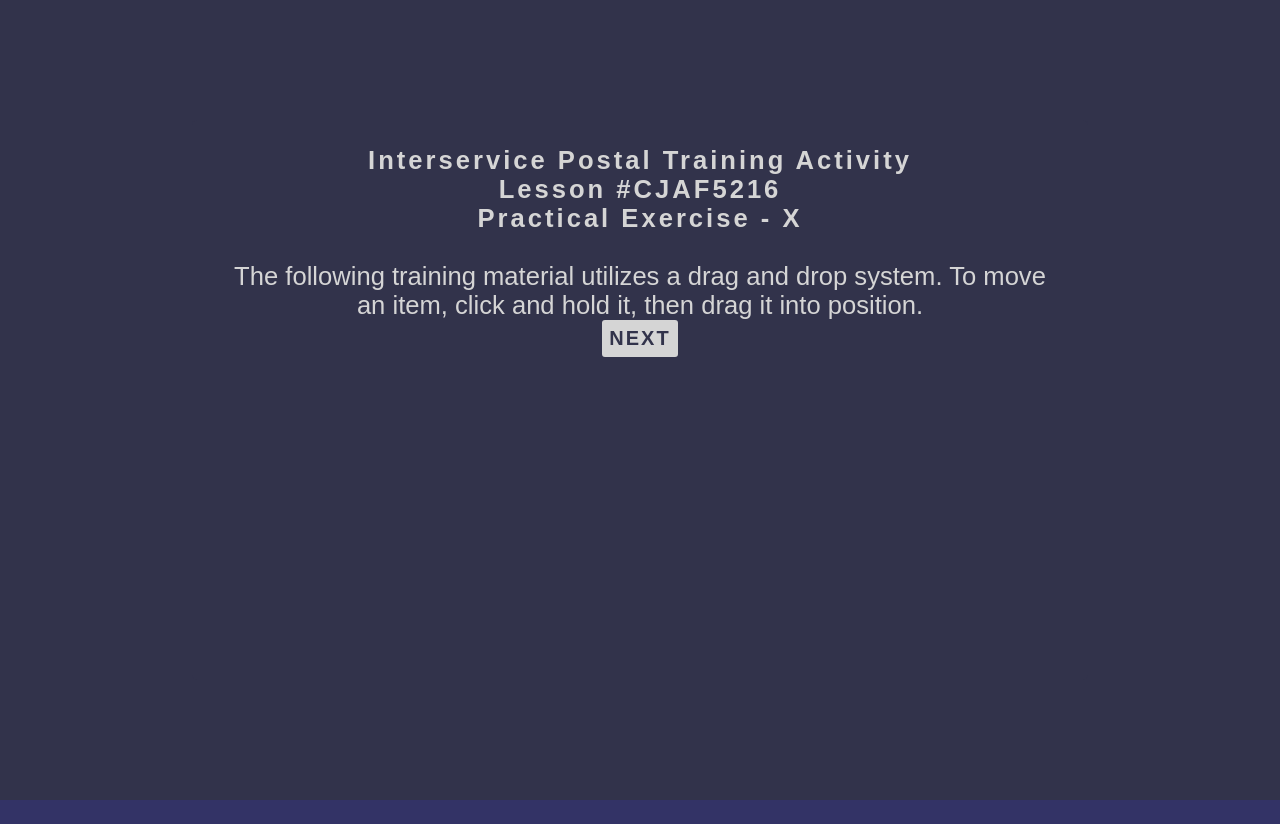
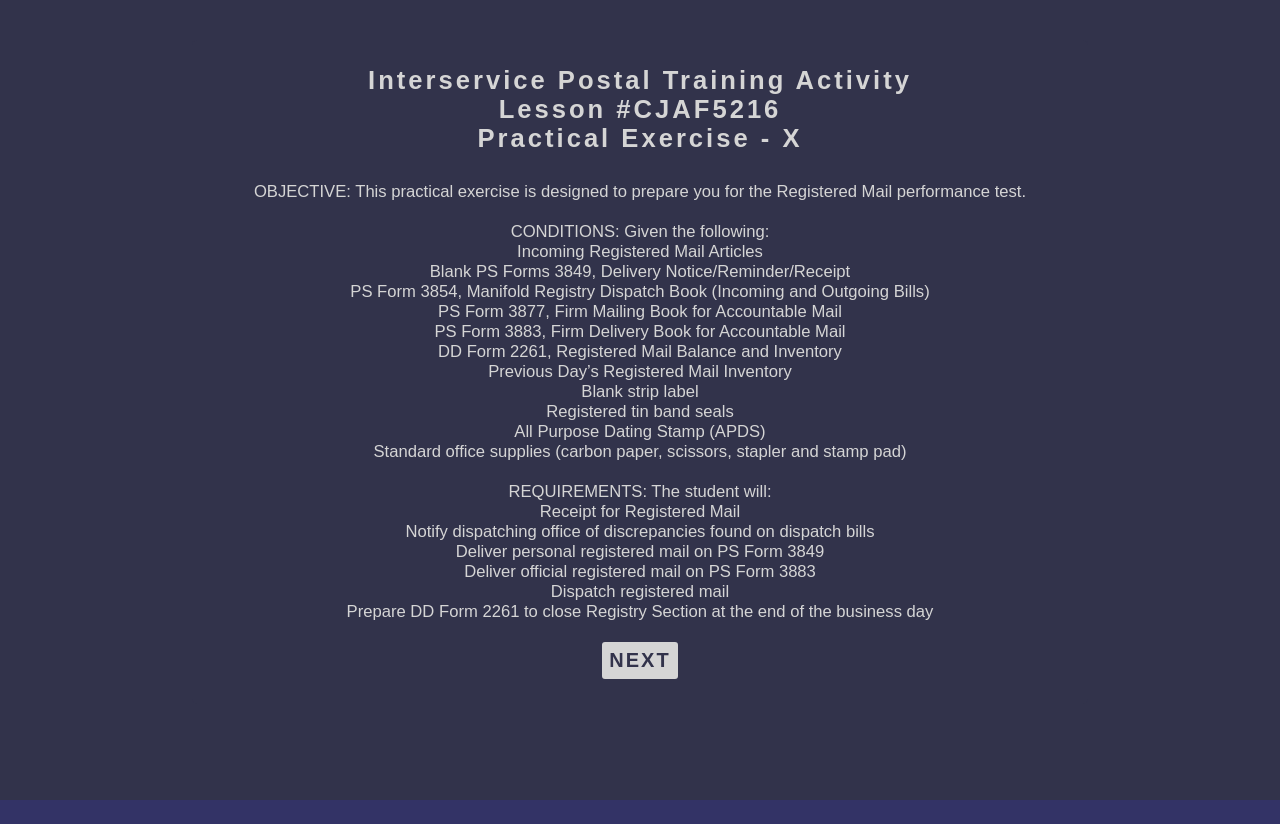
Before and after one commit to jaimitch/Postal-PEY, a Vue app: page / in a window 1280 px wide. Built offline with nearby package versions, Linux system fonts and the light colour scheme.

Commit message:
added new situation text

```diff
--- a/src/components/Frame.vue
+++ b/src/components/Frame.vue
@@ -192,12 +192,12 @@
             </button>
             </div>
             <div v-if="this.pageNum == 10 && !this.sit5TruckBill">
-              <button class="creation-button" style="position:absolute; width:25vw; top:15vw; left:9vw;" @click="createSit5Form($event)">
+              <button class="creation-button" style="position:absolute; width:25vw; top:20vw; left:9vw;" @click="createSit5Form($event)">
               CREATE NEW OUTGOING TRUCK BILL
             </button>
             </div>
           </div>
-          <div class= "form-creation" style="position:relative; width:25vw; bottom:8vw; left:1vw;" v-if="getSituationNumber == 6 && !this.sit62261">
+          <div class= "form-creation" style="position:relative; width:25vw; bottom:8vw; left:-0.4vw;" v-if="getSituationNumber == 6 && !this.sit62261">
             <button class="creation-button" @click="createSit6Form($event)">
               CREATE NEW DD FORM 2261
             </button>
@@ -607,88 +607,88 @@
         //Sitution 1
         if(this.pageNum ==  1) {
           //Situation 1
-          text = `You are the registry clerk on duty in the registry section at APO AE 09459. You just opened the registry \
-          section and verified the items inside the safe against the previous day's inventory. Verify that the following \
-          items (RB339 065 331US and RB290 770 790US) are accounted for, and then sign the DD Form 2261 (Section B).`
+          text = `You are the registry clerk on duty in the registry section at APO AE 09459, pay grade E-2. You just opened the registry \
+          section in order to verify the items inside the safe against the previous day's inventory. Verify that the following \
+          items (RB339 065 331US and RB290 770 790US) are accounted for, and then sign the DD Form 2261 (Section B) and move it into the safe.`
         }
         //Situation 2 Part 1
         else if(this.pageNum == 2) {
           //Situation 2 Part 1
-          text = "1. PFC Terry Jones, the mail guard, arrives at the registry section on the incoming truck from the AMT \
-          with one registered pouch and two registered outside pieces (OSP's).\
+          text = "Terry Jones, the mail guard, arrives at the registry section at 0900 from the AMT \
+          with one registered pouch and two registered outside pieces (OSPs).\
           <br><br>\
-          APDS all OSPs. Ensure the correctness of the incoming truck bill and sign. Then move the PS Form 3854 form into \
-          the Forms & Pouches section and all of the incoming articles into the Safe."
+          All Purpose Date Stamp (APDS) all outside pieces. Ensure the correctness of the \
+          incoming truck bill and sign. Then move the PS Form 3854 form into the Incoming \
+          Truck Bills section and all of the incoming articles into the Safe."
         }
         //Sitution 2 Part 2
          else if(this.pageNum == 3) {
            //Situation 2 Part 2
-          text = "2. You and George Forrest, the witness, open the pouch and located the incoming inside bill. \
+          text = "You and George Forrest, the witness, open the pouch at 0915 and locate the incoming inside bill. \
           <br><br> \
           APDS all mail pieces. Ensure the correctness of the inside bill and note any discrepancies. Fill out the coupon \
-          on the back side of the bill. Then, sign the bill along with the witness. Move the PS Form 3854 form and the \
-          empty pouch into the Forms & Pouches section and the associated mail articles into the Safe."
+          on the back side of the bill. Then, sign the bill along with the witness. Move the PS Form 3854 form and the empty pouch \
+          into the Incoming Inside Bills section and the associated mail articles into the Safe."
         }
         //Situation 3
         else if(this.pageNum == 4) {
           //Situation 3
-          text = `<div>Deliver the following mail using the appropriate PS Forms. Create a PS Form 3849 for each personal \
-          article and or a PS Form 3883 for each official article, then attach the article to its form. Each form and its attached article go into the outgoing truck.</div><br>\
+          text = `<div>Deliver the following mail using the appropriate PS Forms at 1130. Click each article,  \
+          then select “Create 3883” or “Create 3849” to create the appropriate form. \
+          After the form is filled out, move the mail item to the Items Delivered Outgoing section. </div><br>\
           RB 298 302 613 US , RB 339 065 331 US , RB 290 770 790 US , RB 309 266 140 US , RB 218 344 488 US , RB 143 899 161 US , RB 867 092 744 US , RB 102 022 763 US\
           <br><br>
           Use the following Last Bill Numbers for the PS Form 3883s:<br><br>
           <div  style="position: relative; left:32vw; transform: translateX(-50%);" class=sit3chart style="text-align:center;"> <table><tr><th>UNIT:&nbsp;&nbsp;&nbsp;&nbsp;&nbsp;&nbsp;&nbsp;</th><th>LAST BILL # USED&nbsp;&nbsp;&nbsp;&nbsp;&nbsp;</th><th>UNIT MAIL CLERK</th></tr>\
           <tr><th>14th ADMIN CO</th><th>183</th><th>EARL SMITH</th></tr>\
           <tr><th>13th EOC</th><th>101</th><th>JOHN THOMPSON</th></tr>\
-          <tr><th>11th ENGR DET</th><th>182</th><th>SPC RONNIE CARTER</th></tr>\
+          <tr><th>11th ENGR DET</th><th>182</th><th>RONNIE CARTER</th></tr>\
           <tr><th>45TH MP CO</th><th>195</th><th>JERRY JOHNSON</th></tr></table><div>`
 
         }
         //Situation 4 Part 1
         else if(this.pageNum == 5) {
-          text = "1. Terry Jones, the mail guard, arrives at the registry section from Unit 2 with a pouch and one OSP \
-          to dispatch to the AMT serving you area. Check the incoming truck bill, APDS and sign it. Move the extra OSP to \
-          the Safe and the truck bill to the Forms & Pouches section."
+          text = "Terry Jones, the mail guard, arrives at the registry section from Unit 2 at 1300 with a pouch and OSP(s) \
+           to dispatch to the AMT serving your area. ADPS the outside piece(s). Verify the incoming truck bill. Move the outside \
+           piece(s) to the Safe, the truck bill to the Incoming Truck Bills section, and the pouch to the Incoming Inside Bills/Pouches section."
         }
         //Situation 4 Part 2
         else if(this.pageNum == 6) {
-          text = "2. You and George Forrest, the witness, open the pouch received from Unit 2. Check the incoming \
-          inside bill, and then sign bill with witness. Move all mail to safe and move the inside bill to Forms & Pouches."
+          text = "You and George Forrest, the witness, open the pouch received from Unit 2 at 1315. Verify the incoming inside bill, and then sign bill with \
+           witness. ADPS all mail items, and move all articles into the safe."
         }
         //Situation 4 Part 3
         else if(this.pageNum == 7) {
-          text = "3. Jerry Johnson (the 45th MP CO mail clerk) arrives at the registry section with the items listed \
-          on the PS Form 3877. Ensure the correctness of the PS Form 3877 and sign. Move articles to safe and the PS Form \
-          3877 to Forms & Pouches."
+          text = "Jerry Johnson (the 45th MP CO mail clerk) arrives at the registry section at 1400 with the items listed on the PS Form 3877. Verify the PS Form 3877, \
+          sign, and move into “Items Rcv’d From Other Sources” section. APDS all articles, and move articles into safe."
         }
         //Situation 4 Part 4
         else if(this.pageNum == 8) {
-          text = "4. NOTE: Incoming Truck 5 should be Incoming Transfer Bill 5\
-          <br><br>\
-          SPC Turner, who works at the finance window, comes to the registry section with the items listed on the transfer \
-          bill. APDS all items, and ensure correctness of the transfer bill (PS Form 3877). Sign the bill and move to Forms \
-          & Pouches, move all mail items to Safe."
+          text = "Turner, who works at the finance window, comes to the registry section with the items listed on the transfer bill at 1545. APDS all items. Verify the \
+          3854, sign, and move to “Items Rcv’d From Transfer Bills.” Move all mail items into the Safe."
         }
         //Situation 5 Part 1
         else if(this.pageNum == 9) {
-          text = "The registry section is now closed. Terry Jones, the mail guard has arrived at your location and is \
-          waiting for the outgoing registered mail.\
+          text = "It is 1700, the registry section is now closed. Terry Jones, the mail guard, has arrived at your location and is waiting for the outgoing registered mail.\
           <br><br> \
-          Create a PS Form 3854 for dispatching all pouchable outgoing registered mail to AMF Kennedy, NY 00300. Put this \
-          outgoing inside bill and its associated mail items into a new pouch, and move it into the Safe. "
+          Create a PS Form 3854 for dispatching all pouchable outgoing registered mail to AMF Kennedy, NY 00300. Put this outgoing inside bill and its associated mail items\
+          into a new pouch, and move it into the Outgoing Inside Bills section."
         }
         //Situation 5 Part 2
         else if(this.pageNum == 10) {
-          text = "Prepare the necessary documentation to dispatch all outgoing registered mail (pouches and OSPs) to the \
-          AMT that services your post office.\
+          text = "Prepare the necessary documentation to dispatch all outgoing registered mail (pouches and OSPs) to the AMT that services your post office.\
           <br><br> \
-          Dispatch these items via the Outgoing Truck."
+          AMT SERVING YOUR AREA: AMT, APO AE 09463 <br>\
+          DESTINATION FOR OUTGOING POUCHES: AMF Kennedy, NY 00300 <br>\
+          LAST OUTGOING INSIDE BILL USED: 128 <br>\
+          LAST OUTGOING TRUCK BILL USED: 143 <br>\
+          CURRENT TIME: 1730 <br><br>\
+          Move the PS Form 3854, the pouch(es), and OSP(s) into the Outgoing Truck Bills section."
         }
         //Situation 6
         else if(this.pageNum == 11) {
-          text = "Prepare a DD Form 2261 (Registered Mail Balance and Inventory) to account for all registered mail \
-          received, delivered, dispatched, and mail that is still on hand and has not been delivered. Move this form to \
-          the Forms & Pouches section."
+          text = "Prepare a DD Form 2261 (Registered Mail Balance and Inventory) to account for all registered mail received, delivered, dispatched, \
+          and mail that is still on hand and has not been delivered. Move this form to the Safe."
         }
         return text;
       },
--- a/src/components/TLO.vue
+++ b/src/components/TLO.vue
@@ -6,7 +6,28 @@
             <span class="tlo-title">Interservice Postal Training Activity<br>
             Lesson #CJAF5216<br>
             Practical Exercise - X</span><br><br>
-            The following training material utilizes a drag and drop system. To move an item, click and hold it, then drag it into position.<br>
+            <div class="tlo-text">
+              OBJECTIVE:  This practical exercise is designed to prepare you for the Registered Mail performance test.<br><br>
+              CONDITIONS:  Given the following:<br>
+              Incoming Registered Mail Articles<br>
+              Blank PS Forms 3849, Delivery Notice/Reminder/Receipt<br>
+              PS Form 3854, Manifold Registry Dispatch Book (Incoming and Outgoing Bills)<br>
+              PS Form 3877, Firm Mailing Book for Accountable Mail<br>
+              PS Form 3883, Firm Delivery Book for Accountable Mail<br>
+              DD Form 2261, Registered Mail Balance and Inventory<br>
+              Previous Day’s Registered Mail Inventory<br>
+              Blank strip label<br>
+              Registered tin band seals<br>
+              All Purpose Dating Stamp (APDS)<br>
+              Standard office supplies (carbon paper, scissors, stapler and stamp pad)<br><br>
+              REQUIREMENTS:  The student will:<br>
+              Receipt for Registered Mail<br>
+              Notify dispatching office of discrepancies found on dispatch bills<br>
+              Deliver personal registered mail on PS Form 3849<br>
+              Deliver official registered mail on PS Form 3883<br>
+              Dispatch registered mail<br>
+              Prepare DD Form 2261 to close Registry Section at the end of the business day<br><br>
+            </div>
             <button class="modal-button" @click="modalPage = 2">NEXT</button>
           </div>
     </div>
@@ -16,7 +37,21 @@
             <span class="tlo-title">Interservice Postal Training Activity<br>
             Lesson #CJAF5216<br>
             Practical Exercise - X</span><br><br>
-            Page 2<br>
+            <div class="tlo-text">
+              INSTRUCTIONS:<br><br>
+              Ensure that your name and the date are on the exercise booklet.<br>
+              This booklet contains six situations.  You will have 120 minutes to complete the registered exam.<br><br>
+              This exercise contains situations that include processing incoming registered mail, delivering registered mail,
+              dispatching outgoing registered mail, and closing a registry section.
+              Make all responses clear and legible in the booklet.  Read each situation carefully but move on so that all
+              situations may be answered in the allotted time.
+              If you make a mistake or if you have to change an answer in the booklet, completely erase it and then write in the correct information.
+              You must achieve a minimum of 80% in order to pass this exercise.<br><br>
+              SITUATION:  You are the registry clerk on duty in the registry section at APO AE  09459.  Perform routine registry section duties represented in situations 1 through 6.<br><br>
+              SPECIAL INSTRUCTIONS:  For this practical exercise, you will act as the registry clerk, unit mail clerk, addressee, witness, mail guard, and registry section supervisor.  Sign his/her names where applicable.<br><br>
+              NOTE:  ASSUME THAT ALL ADDRESSES SHOWN THROUGHOUT THIS PRACTICAL EXERCISE ARE CORRECT.<br><br>
+
+            </div>
             <button class="modal-button" @click="closeModal()">START</button>
           </div>
     </div>
@@ -60,7 +95,7 @@
 
   .modal {
     position: absolute;
-    top: 15vh;
+    top: 5vh;
     left:50%;
     overflow-x: auto;
     display: flex;
@@ -97,4 +132,8 @@
   font-weight: bold;
   letter-spacing: 3px;
 }
+.tlo-text {
+  font-size: 1.3vw;
+  text-align: center;
+}
 </style>
```
